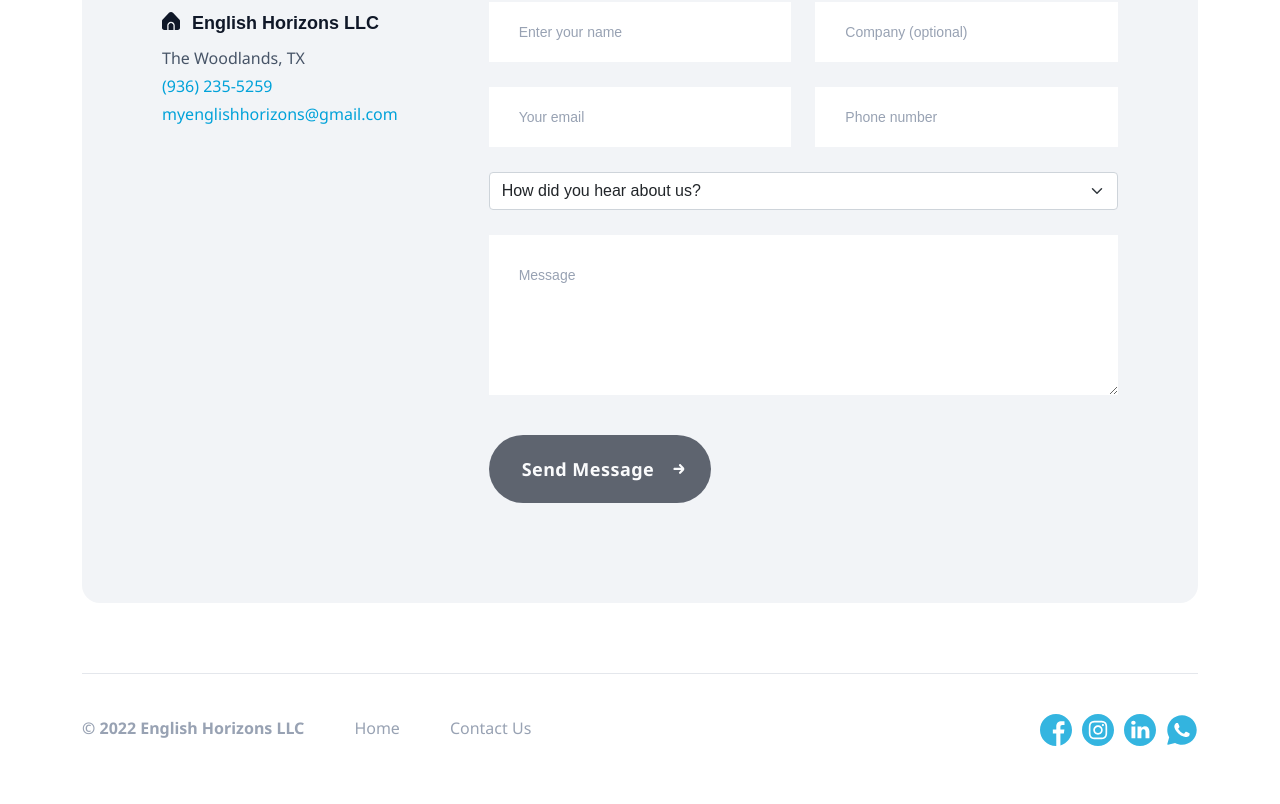
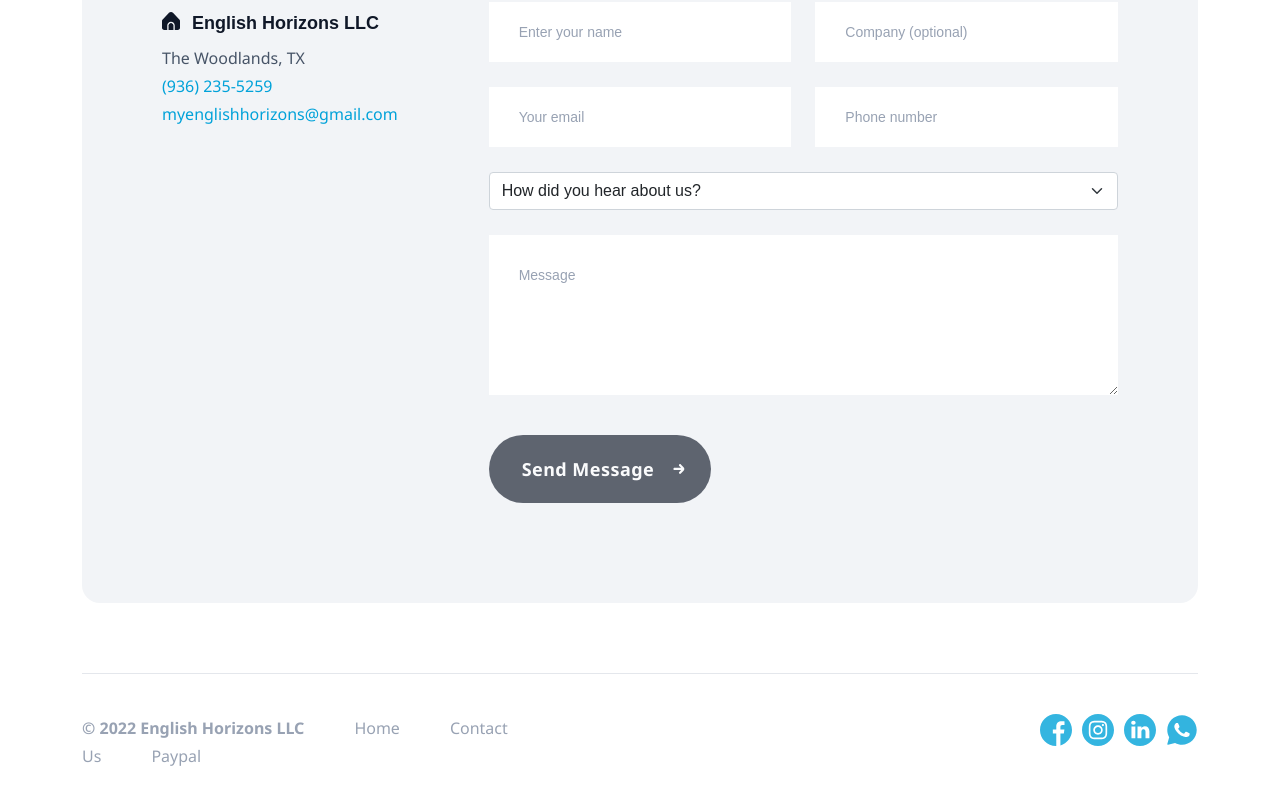
Before and after one commit to ryanflores79/english-horizons, a Next.js app: page /contact in a window 1280 px wide. Shown: the part 752-1556 px from the top of the page. Built offline with nearby package versions, Linux system fonts and the light colour scheme; a web font is replaced by a local one.

Commit message:
paypal link in footer

```diff
--- a/components/layout/Footer.js
+++ b/components/layout/Footer.js
@@ -12,10 +12,21 @@ const Footer = () => {
                   &copy; {new Date().getFullYear()} English Horizons LLC
                 </span>
                 <Link href="/">
-                    <a className="text-body-text color-gray-400 ml-50">Home</a>
+                  <a className="text-body-text color-gray-400 ml-50">Home</a>
                 </Link>
                 <Link href="/contact">
-                    <a className="text-body-text color-gray-400 ml-50">Contact Us</a>
+                  <a className="text-body-text color-gray-400 ml-50">
+                    Contact Us
+                  </a>
+                </Link>
+                <Link
+                  href="https://paypal.me/EnglishHorizons"
+                  target="_blank"
+                  rel="noreferrer"
+                >
+                  <a className="text-body-text color-gray-400 ml-50">
+                    Paypal
+                  </a>
                 </Link>
               </div>
               <div className="col-md-6 text-center text-lg-end text-md-end">
```
